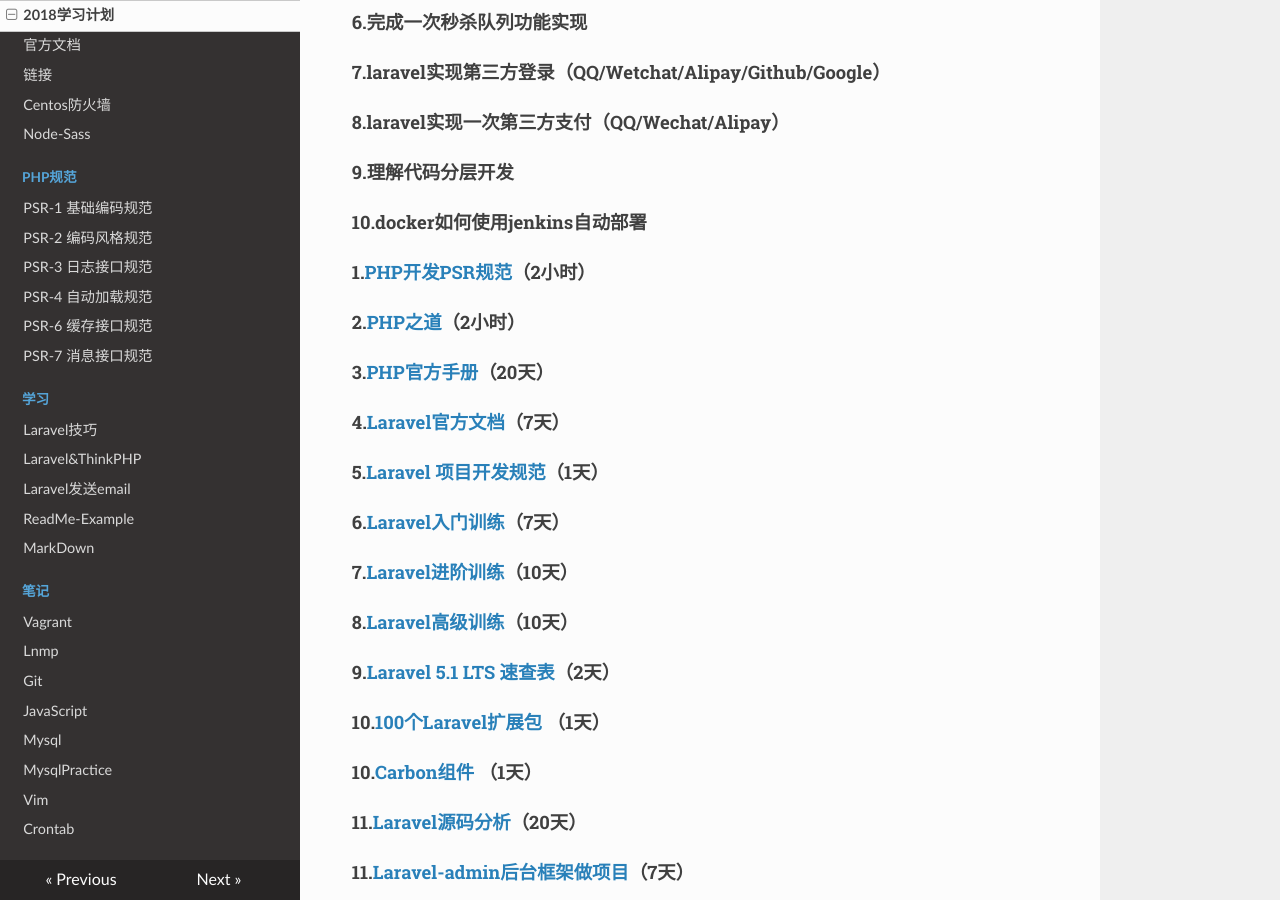
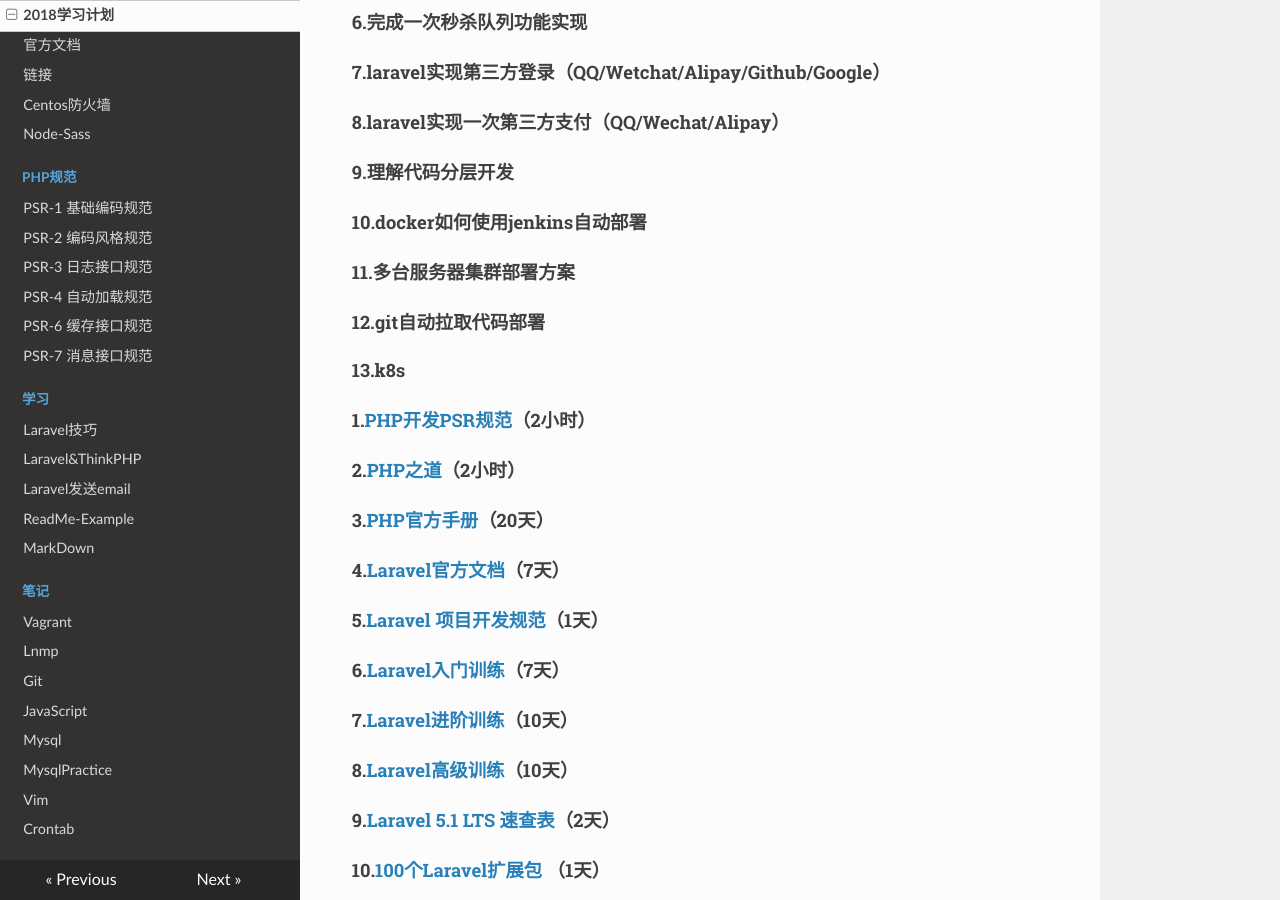
Before and after one commit to oksvip/documents, an MkDocs documentation site: the page built from docs/study/learn-plan.md, in a window 1280 px wide and 900 px high, scrolled down 346 px. Built offline with MkDocs 1.6.1, drawn with Linux system fonts in a browser that asks for light colours; nearby versions of some CDN libraries; old or Windows-style settings are respelled for this version of MkDocs.

Commit message:
update learn plan

```diff
--- a/docs/study/learn-plan.md
+++ b/docs/study/learn-plan.md
@@ -8,6 +8,9 @@
 #### 8.laravel实现一次第三方支付（QQ/Wechat/Alipay）
 #### 9.理解代码分层开发
 #### 10.docker如何使用jenkins自动部署
+#### 11.多台服务器集群部署方案
+#### 12.git自动拉取代码部署
+#### 13.k8s
 
 
 
```
